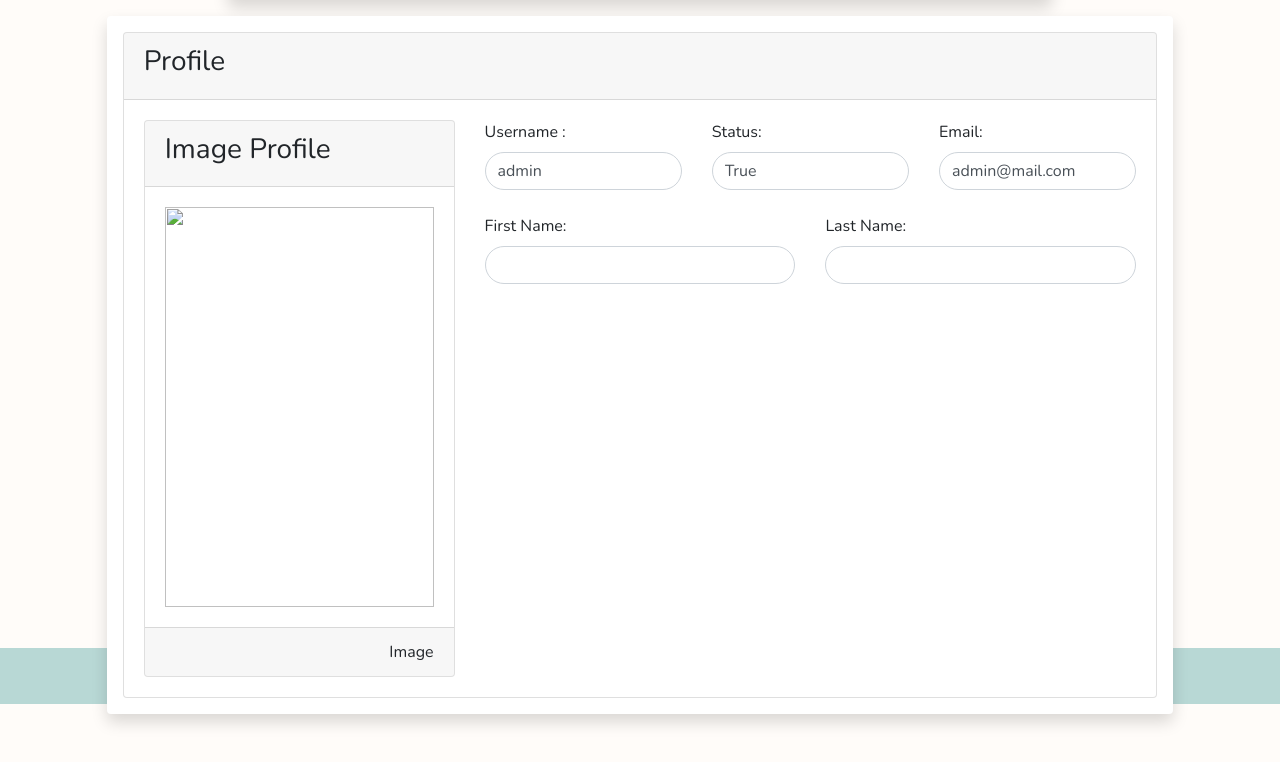
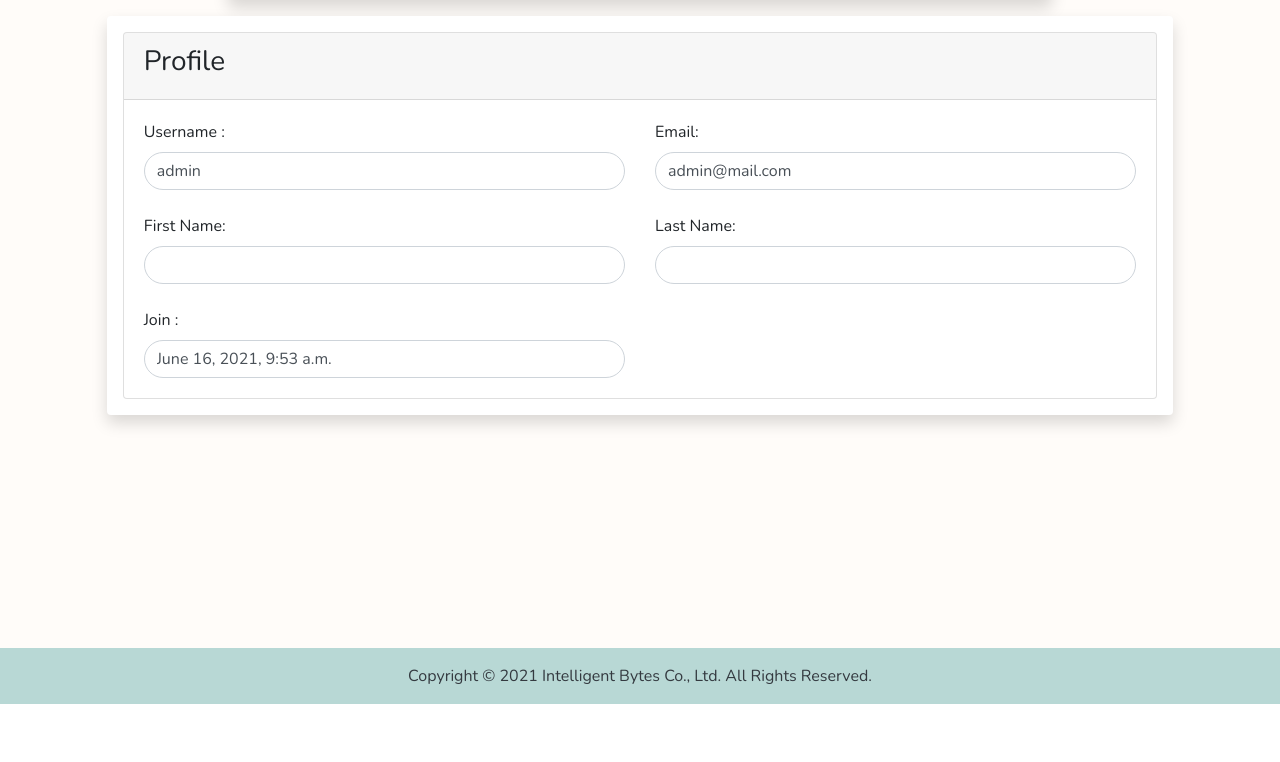
Before and after one commit to jirawat-n/workshop-web-django, a Django app: page /user/ in a window 1280 px wide. Shown: the part 128-890 px from the top of the page. After the commit the page ends 832 px from the top, so only its background shows below. Run offline with Django 3.2, Linux system fonts and the light colour scheme; a user stored in the database is signed in; data comes from the database, SQL or seed files in the repository; parts of the project's set-up code (start-up, migrations or seed data) failed here and were passed over; some libraries are stand-ins or nearby versions.

Commit message:
edit profile images account.

```diff
--- a/market/admin.py
+++ b/market/admin.py
@@ -1,12 +1,12 @@
 from django.contrib import admin
-from .models import bookshop, PostImage,Category,Contact,ImageProfile
+from .models import bookshop, PostImage,Category,Contact
 # from .models import bookshop,Category,author,PostImage
 # Register your models here.
 
 
 admin.site.register(Category)
 admin.site.register(Contact)
-admin.site.register(ImageProfile)
+# admin.site.register(ImageProfile)
 
 class PostImageAdmin(admin.StackedInline):
     model = PostImage
--- a/market/models.py
+++ b/market/models.py
@@ -41,14 +41,14 @@
         return self.post.book_id
 
 
-class ImageProfile(models.Model):
-    name = models.ForeignKey(User,null=True, on_delete=models.CASCADE)
+# class ImageProfile(models.Model):
+#     name = models.ForeignKey(User,null=True, on_delete=models.CASCADE)
 
-    images = models.FileField(
-        upload_to='images/profile', default='images/profile/favicon.png',)
+#     images = models.FileField(
+#         upload_to='images/profile', default='images/profile/favicon.png',)
 
-    def __str__(self):
-        return self.name.username
+#     def __str__(self):
+#         return self.name.username
 
 
 class Contact(models.Model):
--- a/market/views.py
+++ b/market/views.py
@@ -1,7 +1,7 @@
 from django.shortcuts import render
 from django.contrib import messages
 from django.http import HttpResponse
-from .models import bookshop, PostImage, Category, Contact,ImageProfile
+from .models import bookshop, PostImage, Category, Contact
 from django.shortcuts import render, redirect, get_object_or_404
 from django.db.models import Q
 from market.forms.contact import ContactForm
@@ -107,7 +107,8 @@
     category = Category.objects.all()
     # Title
     title = category.get(pk=pk)
-    print(title.id)
+    cat_id = title.id
+    print(cat_id)
     # Search
     text_search = request.GET.get('text_search', "")
     sort = request.GET.get('sort', 'desc')
@@ -132,6 +133,7 @@
         'text_search': text_search,
         'info': info,
         'title': title,
+        'cat_id': cat_id,
 
     }
     return render(request, 'category.html', context)
@@ -287,7 +289,6 @@
     username = request.POST['username']
     password1 = request.POST['password']
     user = authenticate(username=username, password=password1)
-    print(user)
     if user is not None:
         login(request, user)
         return redirect('home')
@@ -305,10 +306,10 @@
 @csrf_exempt
 def edit_user(request):
     category = Category.objects.all()
-    img = ImageProfile.objects.get(name = request.user)
+    # img = ImageProfile.objects.get(name = request.user)
     context = {
         'category': category,
-        'img':img,
+        # 'img':img,
     }
     return render(request, 'account/edituser.html', context)
 
--- a/templates/account/edituser.html
+++ b/templates/account/edituser.html
@@ -2,7 +2,7 @@
 {% load static %}
 
 <head>
-    <title>{% block title_page %}Profile : {{img.name}}{% endblock %}</title>
+    <title>{% block title_page %}Profile : {{user.username}}{% endblock %}</title>
     <style>
         .alert {
             margin-left: auto;
@@ -51,7 +51,7 @@
                     </div>
                     <div class="card-body">
                         <div class="row">
-                            <div class="col-md-4">
+                            <!-- <div class="col-md-4">
                                 <div class="card">
                                     <div class="card-header">
                                         <h3>Image Profile</h3>
@@ -63,20 +63,20 @@
                                        Image
                                     </div>
                                 </div>
-                            </div>
-                            <div class="col-md-8">
+                            </div> -->
+                            <div class="col-md-12">
                                 <div class="row">
-                                    <div class="col-md-4">
+                                    <div class="col-md-6">
                                         <label for="id_email">Username :</label>
                                         <input type="text" class="form-control textfield-radius" name="first_name"
                                             maxlength="254" id="id_first_name" value="{{user.username}}">
                                     </div>
-                                    <div class="col-md-4">
+                                    <!-- <div class="col-md-4">
                                         <label for="id_email">Status:</label>
                                         <input type="email" class="form-control textfield-radius" name="email"
                                             maxlength="254" value="{{user.is_staff}}" id="id_email">
-                                    </div>
-                                    <div class="col-md-4">
+                                    </div> -->
+                                    <div class="col-md-6">
                                         <label for="id_email">Email:</label>
                                         <input type="email" class="form-control textfield-radius" name="email"
                                             maxlength="254" value="{{user.email}}" id="id_email">
@@ -93,6 +93,14 @@
                                         <label for="id_subject">Last Name:</label>
                                         <input type="text" class="form-control textfield-radius" name="last_name"
                                             maxlength="255" value="{{user.last_name}}" id="last_name">
+                                    </div>
+                                </div>
+                                <br>
+                                <div class="row">
+                                    <div class="col-md-6">
+                                        <label for="id_email">Join :</label>
+                                        <input type="text" class="form-control textfield-radius" name="first_name"
+                                            maxlength="254" value="{{user.date_joined}}" id="id_first_name">
                                     </div>
                                 </div>
                             </div>
--- a/templates/allcategory.html
+++ b/templates/allcategory.html
@@ -36,12 +36,12 @@
     <div class="row ">
         <div class="col-md-2">
             <div class="list-group">
-                <a href="{% url 'allcategory' %}?text_search={{ text_search }}&{{sort}}"
+                <a href="{% url 'allcategory' %}?page=&text_search={{ text_search }}&{{sort}}"
                     class="list-group-item  list-group-item-action">
                     All Category
                 </a>
                 {% for i in category %}
-                <a href="{% url 'category' i.pk %}?text_search={{ text_search }}&{{sort}}"
+                <a href="{% url 'category' i.pk %}?page=&text_search={{ text_search }}&{{sort}}"
                     class="list-group-item list-group-item-action">{{i.book_id}}</a>
                 {% endfor %}
             </div>
--- a/templates/category.html
+++ b/templates/category.html
@@ -67,12 +67,12 @@
                             <ul class="dropdown-menu" aria-labelledby="dropdownMenu1">
                                 <li>
                                     <a class="dropdown-item"
-                                        href="{% url 'allcategory' %}?text_search={{ text_search }}&sort=asc">
+                                        href="{% url 'allcategory'  %}?{{cat_id}}&text_search={{ text_search }}&sort=asc">
                                         <i class="fas fa-sort-amount-up-alt"></i>    Sort : from least to most</a>
                                 </li>
                                 <li>
                                     <a class="dropdown-item"
-                                        href="{% url 'allcategory' %}?text_search={{ text_search }}&sort=desc">
+                                        href="{% url 'allcategory'  %}?{{cat_id}}&text_search={{ text_search }}&sort=desc">
 
                                         <i class="fas fa-sort-amount-up"></i> Sort : from most to least</a>
                                 </li>
--- a/templates/layout/base.html
+++ b/templates/layout/base.html
@@ -61,6 +61,7 @@
                         <form class="d-flex" action="{% url 'allcategory' %}">
                             <input class="form-control me-2 textfield-radius" type="search" name="text_search"
                                 placeholder="Search" aria-label="Search">
+                            <input type="hidden" name="" value="{{cat_id}}">
                             <button class="btn my-2 my-sm-0 button-radious btn-custom" type="submit"><i
                                     class="fas fa-search"></i></button>
                         </form>
```
Also changed, not shown: market/migrations/0008_delete_imageprofile.py (added).
